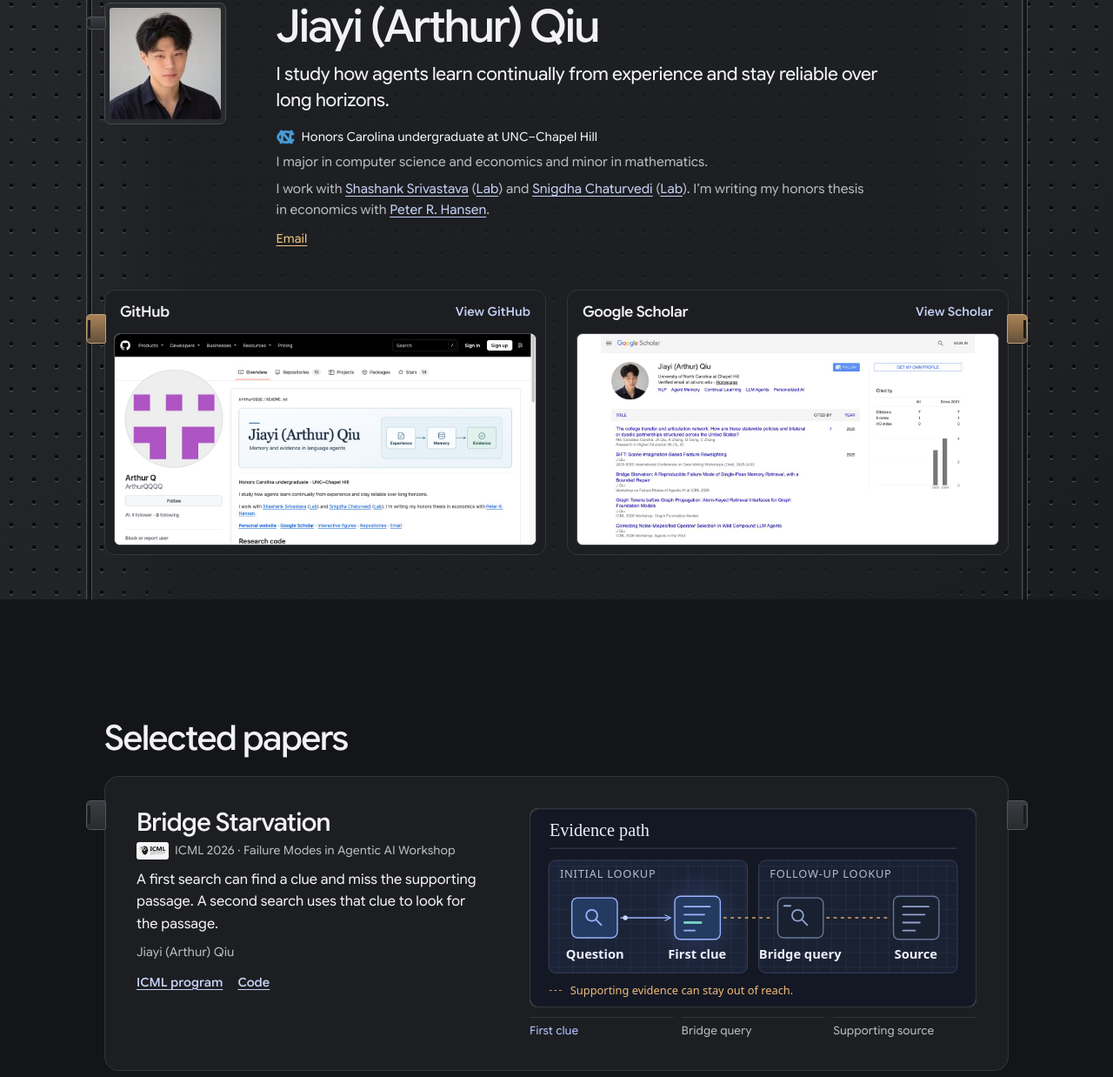
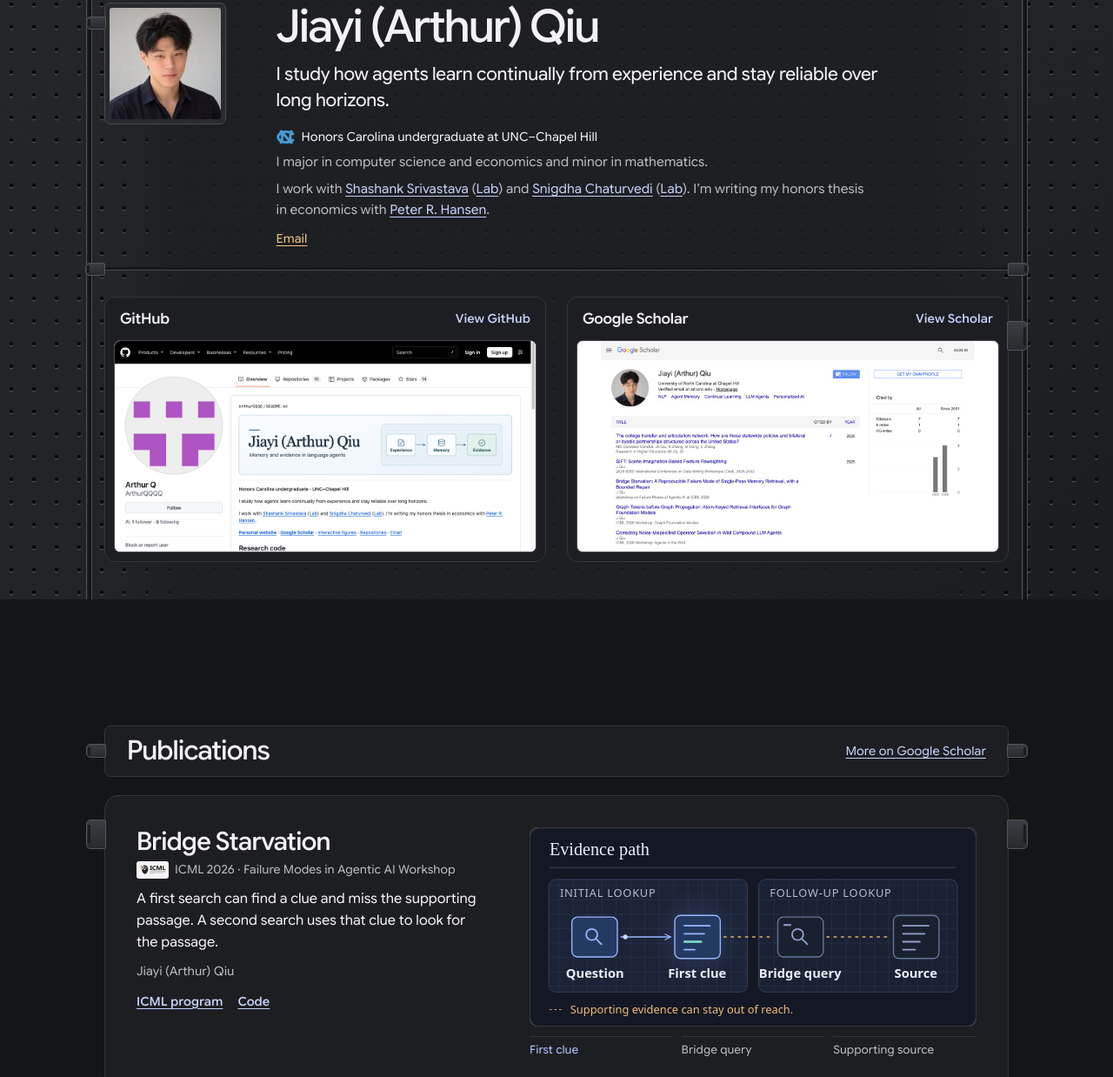
Before and after one commit to ArthurQQQQ/arthurqqqq.github.io, a plain HTML site: page index.html in a window 1280 px wide. Shown: the part 111-1349 px from the top of the page at 87% size. Drawn offline with Linux system fonts and the light colour scheme.

Commit message:
Mount the introduction and Publications heading on the rails

```diff
--- a/index.html
+++ b/index.html
@@ -8,8 +8,8 @@
   <title>Jiayi (Arthur) Qiu</title>
   <link rel="canonical" href="https://arthurqqqq.github.io/">
   <link rel="preload" href="google-sans-flex-latin.woff2" as="font" type="font/woff2" crossorigin>
-  <link rel="stylesheet" href="styles.css?v=profile-sliders">
-  <script type="module" src="research-scroll.js?v=profile-sliders"></script>
+  <link rel="stylesheet" href="styles.css?v=publication-rail">
+  <script type="module" src="research-scroll.js?v=publication-rail"></script>
 </head>
 <body id="home">
   <div class="pegboard" aria-hidden="true"></div>
@@ -19,14 +19,14 @@
       <a class="wordmark" href="#home">Arthur Qiu</a>
       <nav class="main-nav" aria-label="Main navigation">
         <a href="#profiles">Profiles</a>
-        <a href="#research">Papers</a>
+        <a href="#research">Publications</a>
         <a href="#projects">Projects</a>
       </nav>
     </div>
   </header>
 
   <main id="main">
-    <section class="hero container" aria-labelledby="profile-name">
+    <section class="hero container rail-card" aria-labelledby="profile-name">
       <div class="portrait-mount rail-card">
         <img class="portrait" src="portrait.jpg" alt="Jiayi (Arthur) Qiu" width="128" height="128" fetchpriority="high">
       </div>
@@ -45,7 +45,7 @@
     <section class="profile-section container" id="profiles" aria-label="Research profiles">
       <div class="profile-grid">
         <article class="profile-card" aria-labelledby="github-title">
-          <a class="profile-link rail-card" href="https://github.com/ArthurQQQQ" aria-labelledby="open-github-profile">
+          <a class="profile-link" href="https://github.com/ArthurQQQQ" aria-labelledby="open-github-profile">
             <header class="profile-card-header">
               <h2 id="github-title">GitHub</h2>
               <span class="profile-action" id="open-github-profile">View GitHub</span>
@@ -56,7 +56,7 @@
             </div>
           </a>
         </article>
-        <article class="profile-card" aria-labelledby="scholar-title">
+        <article class="profile-card" id="scholar-preview" aria-labelledby="scholar-title">
           <a class="profile-link rail-card" href="https://scholar.google.com/citations?user=WC9dYREAAAAJ&amp;hl=en" aria-labelledby="open-scholar-profile">
             <header class="profile-card-header">
               <h2 id="scholar-title">Google Scholar</h2>
@@ -73,9 +73,12 @@
 
     <section class="section-block" id="research" aria-labelledby="research-title">
       <div class="container">
-        <div class="section-heading">
-          <h2 id="research-title">Selected papers</h2>
-          <a id="paper-preview-link" href="https://arthurqqqq.github.io/#research" hidden>View animations on the live site</a>
+        <div class="section-heading publications-heading rail-card">
+          <h2 id="research-title">Publications</h2>
+          <div class="publications-links">
+            <a href="https://scholar.google.com/citations?user=WC9dYREAAAAJ&amp;hl=en">More on Google Scholar</a>
+            <a id="paper-preview-link" href="https://arthurqqqq.github.io/#research" hidden>View animations on the live site</a>
+          </div>
         </div>
         <ol class="publication-list">
           <li>
--- a/research-scroll.js
+++ b/research-scroll.js
@@ -3,15 +3,8 @@ import { gsap, ScrollTrigger } from './vendor/gsap-scrolltrigger-3.15.1.js';
 gsap.registerPlugin(ScrollTrigger);
 
 const main = document.getElementById('main');
-const profiles = document.getElementById('profiles');
-const profileGrid = profiles.querySelector('.profile-grid');
-const profileCards = [...profileGrid.querySelectorAll('.profile-card')];
-const profileLinks = profileCards.map(card => card.querySelector('.profile-link'));
-const compactProfiles = window.matchMedia('(max-width: 560px)');
-const profileStops = [
-  { row: profiles, slide: profileGrid, guides: profileLinks, compact: false },
-  ...profileCards.map((row, i) => ({ row, slide: profileLinks[i], guides: [profileLinks[i]], compact: true })),
-];
+const scholarPreview = document.getElementById('scholar-preview');
+const scholarLink = scholarPreview.querySelector('.profile-link');
 const research = document.getElementById('research');
 const phaseNames = ['one', 'two', 'three'];
 const stories = [...research.querySelectorAll('.publication-list > li')].map(row => ({
@@ -101,23 +94,21 @@ gsap.matchMedia().add('(prefers-reduced-motion: no-preference)', () => {
 
   let dockTop = 0;
   let paperTravel = 0;
-  let profileTravel = 0;
+  let scholarTravel = 0;
 
   function updateRailStops() {
     const viewport = window.innerHeight;
     dockTop = Math.round(Math.min(108, Math.max(72, viewport * .12)));
     paperTravel = Math.round(Math.min(220, Math.max(144, viewport * .24)));
-    profileTravel = Math.round(Math.min(136, Math.max(96, viewport * .16)));
+    scholarTravel = Math.round(Math.min(136, Math.max(96, viewport * .16)));
     main.style.setProperty('--rail-dock-top', dockTop + 'px');
     research.style.setProperty('--rail-dock-travel', paperTravel + 'px');
-    profiles.style.setProperty('--rail-dock-travel', profileTravel + 'px');
+    scholarPreview.style.setProperty('--rail-dock-travel', scholarTravel + 'px');
 
     const room = viewport - dockTop - 24;
-    for (const link of profileLinks) link.removeAttribute('data-rail-engaged');
-    for (const stop of profileStops) {
-      const fits = stop.compact === compactProfiles.matches && stop.slide.offsetHeight <= room;
-      stop.row.toggleAttribute('data-rail-stop', fits);
-    }
+    const scholarFits = scholarLink.offsetHeight <= room;
+    scholarPreview.toggleAttribute('data-rail-stop', scholarFits);
+    if (!scholarFits) scholarLink.removeAttribute('data-rail-engaged');
     for (const story of stories) {
       const fits = viewport >= 560 && story.article.offsetHeight <= room;
       story.row.toggleAttribute('data-rail-stop', fits);
@@ -143,20 +134,17 @@ gsap.matchMedia().add('(prefers-reduced-motion: no-preference)', () => {
   updateRailStops();
   ScrollTrigger.addEventListener('refreshInit', updateRailStops);
 
-  for (const stop of profileStops) {
-    function updateGuides({ isActive }) {
-      if (!stop.row.hasAttribute('data-rail-stop')) return;
-      for (const link of stop.guides) link.toggleAttribute('data-rail-engaged', isActive);
-    }
+  function updateScholarGuide({ isActive }) {
+    scholarLink.toggleAttribute('data-rail-engaged', isActive === true && scholarPreview.hasAttribute('data-rail-stop'));
+  }
 
-    ScrollTrigger.create({
-      trigger: stop.row,
-      start: () => dockStart(stop.row),
-      end: () => dockStart(stop.row) + profileTravel,
-      onToggle: updateGuides,
-      onRefresh: updateGuides,
-    });
-  }
+  ScrollTrigger.create({
+    trigger: scholarPreview,
+    start: () => dockStart(scholarPreview),
+    end: () => dockStart(scholarPreview) + scholarTravel,
+    onToggle: updateScholarGuide,
+    onRefresh: updateScholarGuide,
+  });
 
   for (const story of stories) {
     const playhead = { progress: 0 };
@@ -187,7 +175,7 @@ gsap.matchMedia().add('(prefers-reduced-motion: no-preference)', () => {
   }
 
   const resizeObserver = new ResizeObserver(scheduleRefresh);
-  for (const link of profileLinks) resizeObserver.observe(link);
+  resizeObserver.observe(scholarLink);
   for (const story of stories) resizeObserver.observe(story.article);
   window.addEventListener('resize', scheduleRefresh, { passive: true });
 
@@ -198,10 +186,10 @@ gsap.matchMedia().add('(prefers-reduced-motion: no-preference)', () => {
     ScrollTrigger.removeEventListener('refreshInit', updateRailStops);
     research.removeAttribute('data-scroll-motion');
     main.style.removeProperty('--rail-dock-top');
-    profiles.style.removeProperty('--rail-dock-travel');
+    scholarPreview.style.removeProperty('--rail-dock-travel');
     research.style.removeProperty('--rail-dock-travel');
-    for (const stop of profileStops) stop.row.removeAttribute('data-rail-stop');
-    for (const link of profileLinks) link.removeAttribute('data-rail-engaged');
+    scholarPreview.removeAttribute('data-rail-stop');
+    scholarLink.removeAttribute('data-rail-engaged');
     stories.forEach(resetStory);
   };
 });
--- a/styles.css
+++ b/styles.css
@@ -156,7 +156,15 @@ a:hover { text-decoration-thickness: 2px; }
     / auto minmax(0, 1fr);
   align-items: start;
   gap: 11px clamp(26px, 4.5vw, 58px);
-  margin-block: clamp(28px, 4.4vw, 56px) clamp(25px, 3.9vw, 43px);
+  margin-block: clamp(28px, 4.4vw, 56px) clamp(18px, 3vw, 30px);
+  padding-block-end: 20px;
+  border-bottom: 1px solid var(--strong-line);
+  box-shadow: inset 0 -3px #17191b;
+}
+.hero::before, .hero::after {
+  inset-block-start: auto;
+  inset-block-end: -7px;
+  height: 15px;
 }
 .hero h1 {
   grid-area: name;
@@ -227,8 +235,7 @@ a:hover { text-decoration-thickness: 2px; }
 .profile-section { margin-bottom: 42px; }
 .profile-card { min-width: 0; }
 @media (min-width: 561px) {
-  .profile-card:first-child .rail-card::after,
-  .profile-card:last-child .rail-card::before { display: none; }
+  #scholar-preview .rail-card::before { display: none; }
 }
 .profile-link {
   display: block;
@@ -314,12 +321,30 @@ a:hover { text-decoration-thickness: 2px; }
   line-height: 1.12;
   letter-spacing: -.028em;
 }
-#research .section-heading {
+.publications-heading {
   display: flex;
-  align-items: baseline;
+  align-items: center;
   justify-content: space-between;
   flex-wrap: wrap;
-  gap: 6px 20px;
+  gap: 4px 20px;
+  padding: 11px clamp(13px, 2.1vw, 25px);
+  border: 1px solid var(--line);
+  border-radius: 7px;
+  background: var(--surface);
+}
+.publications-heading::before, .publications-heading::after {
+  inset-block-start: calc(50% - 8px);
+  height: 16px;
+}
+.publications-heading h2 {
+  font-size: clamp(24px, 3vw, 31px);
+}
+.publications-links {
+  display: flex;
+  flex-wrap: wrap;
+  align-items: center;
+  gap: 3px 14px;
+  font-size: .875rem;
 }
 #paper-preview-link { font-size: .8125rem; }
 .publication {
@@ -338,7 +363,7 @@ a:hover { text-decoration-thickness: 2px; }
   height: var(--rail-dock-travel);
   content: "";
 }
-[data-rail-stop] > :is(.publication, .profile-grid, .profile-link) {
+[data-rail-stop] > :is(.publication, .profile-link) {
   position: sticky;
   top: var(--rail-dock-top);
 }
@@ -464,6 +489,7 @@ a:hover { text-decoration-thickness: 2px; }
   .publication-links a, .social-links a { min-height: 44px; }
 }
 @media print {
+  .hero { box-shadow: none; }
   .portrait-mount { background: none; }
   .pegboard, .rail-card::before, .rail-card::after { display: none; }
   :root {
@@ -480,7 +506,7 @@ a:hover { text-decoration-thickness: 2px; }
   }
   .skip-link, .site-header, .site-footer, .profile-preview { display: none; }
   [data-rail-stop]::after { display: none; }
-  [data-rail-stop] > :is(.publication, .profile-grid, .profile-link) { position: relative; top: auto; }
+  [data-rail-stop] > :is(.publication, .profile-link) { position: relative; top: auto; }
   .paper-figure { print-color-adjust: exact; }
   .publication, .project-category { break-inside: avoid; }
   .container { width: 100%; }
```
